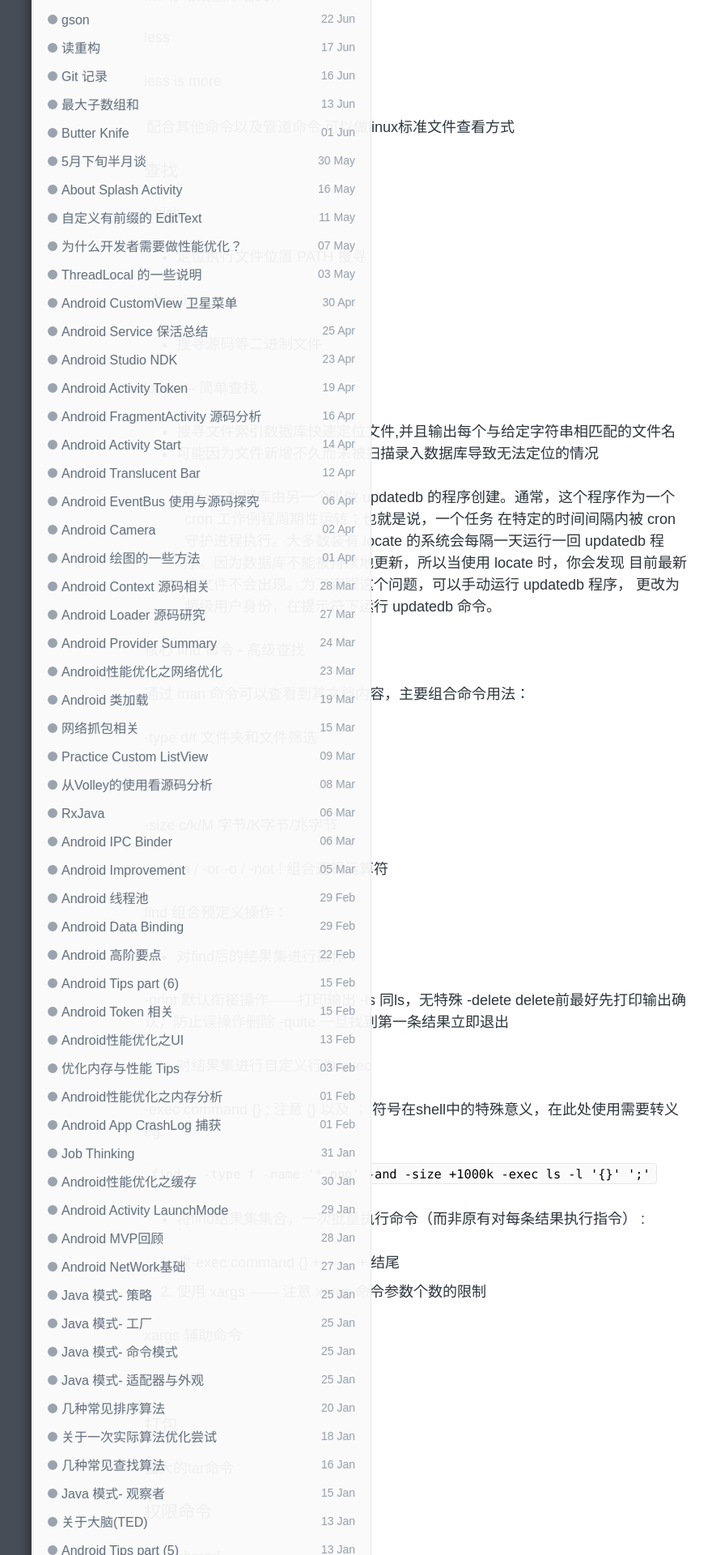
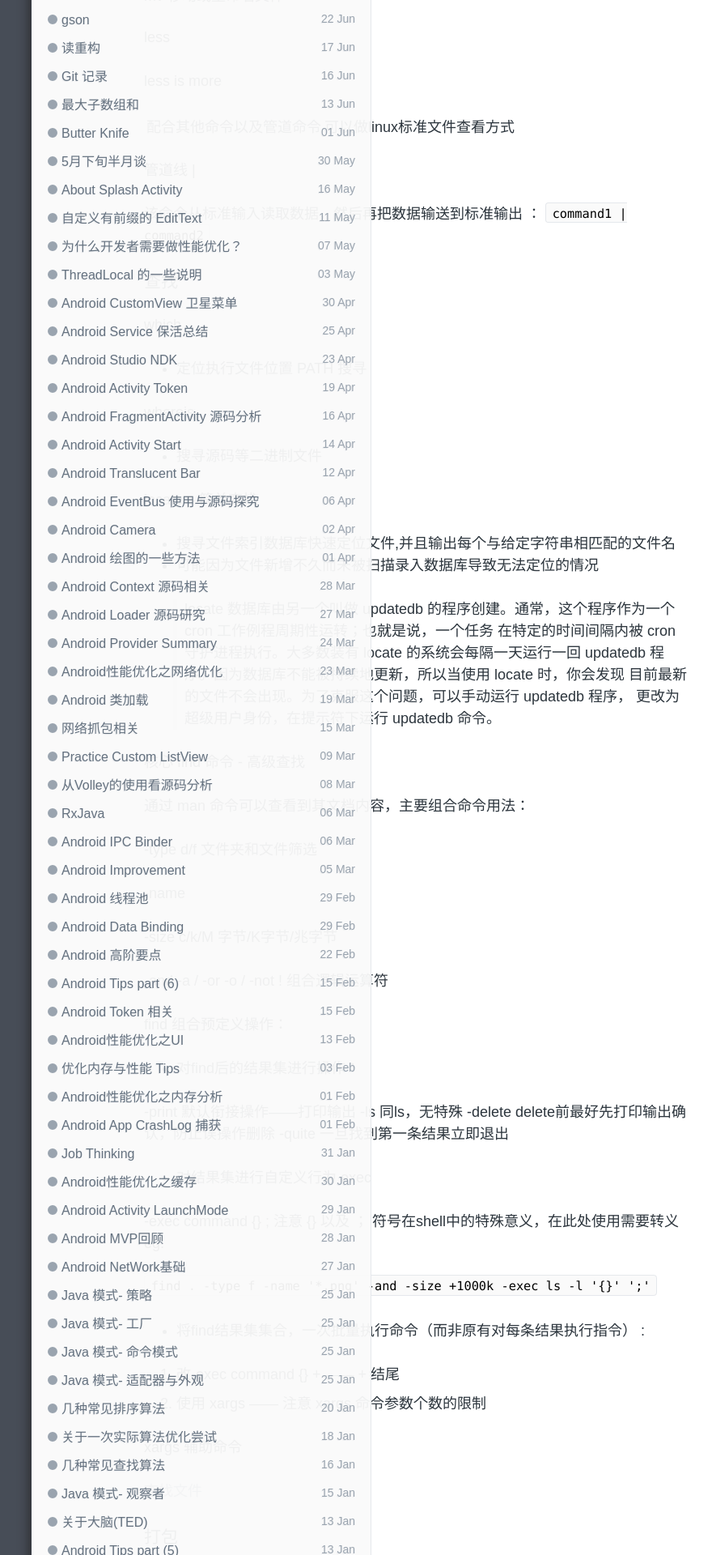
Before and after one commit to enlipan/enlipan.github.io, a Jekyll site: the page built from _posts/2016-10-19-linux-review.md, in a window 1280 px wide. Shown: the part 767-2687 px from the top of the page at 81% size, without its empty margins (126-1006 px from the left). Built offline with Jekyll 4.4.1, drawn with Linux system fonts in a browser that asks for light colours; nearby versions of some CDN libraries; comment, search, counter and statistics services are not loaded.

Commit message:
modify page linux

```diff
--- a/_posts/2016-10-19-linux-review.md
+++ b/_posts/2016-10-19-linux-review.md
@@ -29,12 +29,16 @@
 
 #### mv 移动或重命名文件
 
-
 #### less
 
 less is more
 
 配合其他命令以及管道命令|可以做linux标准文件查看方式
+
+#### 管道线 |
+
+该命令从标准输入读取数据，然后再把数据输送到标准输出 ： `command1 | command2`
+
 
 ### 查找
 
@@ -114,9 +118,12 @@
 #### free
 
 
-###
+### 高级表达式
 
 #### grep 命令
+
+grep 输出匹配行
+
 
 
 
```
